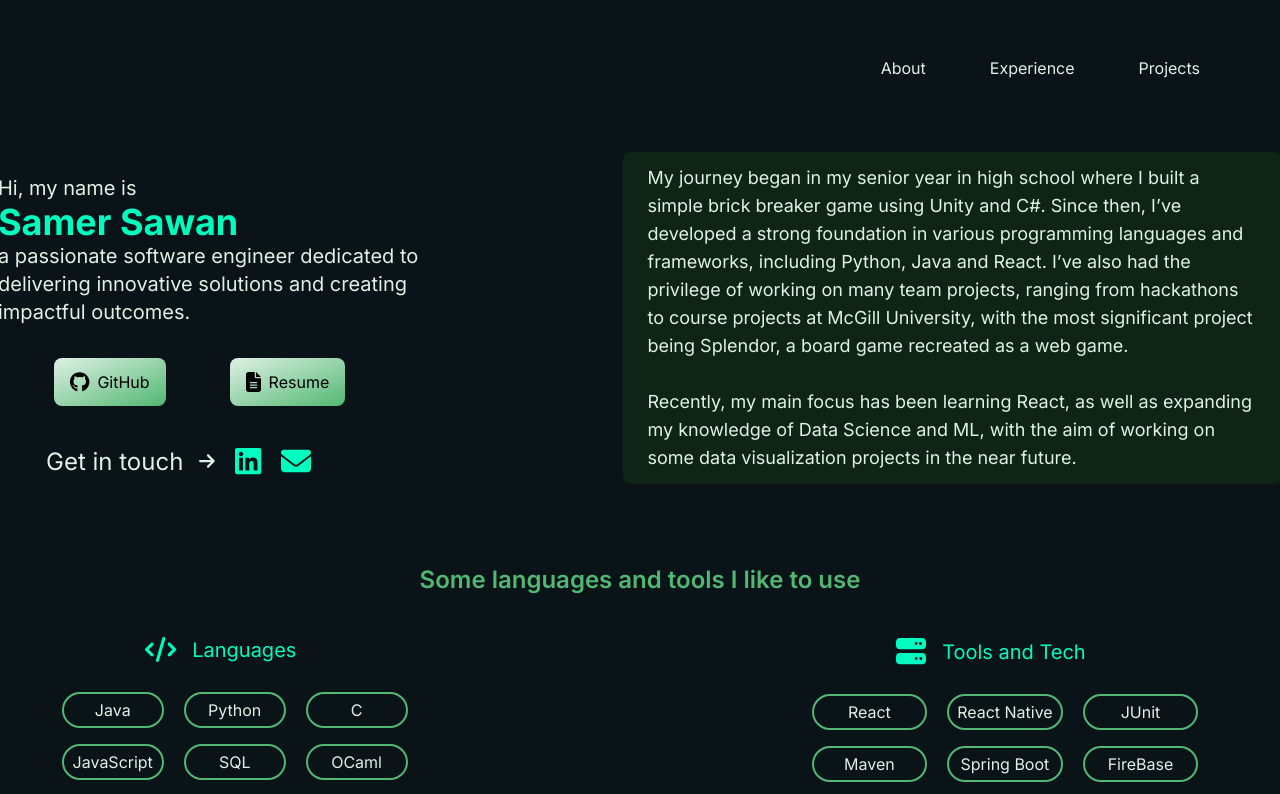
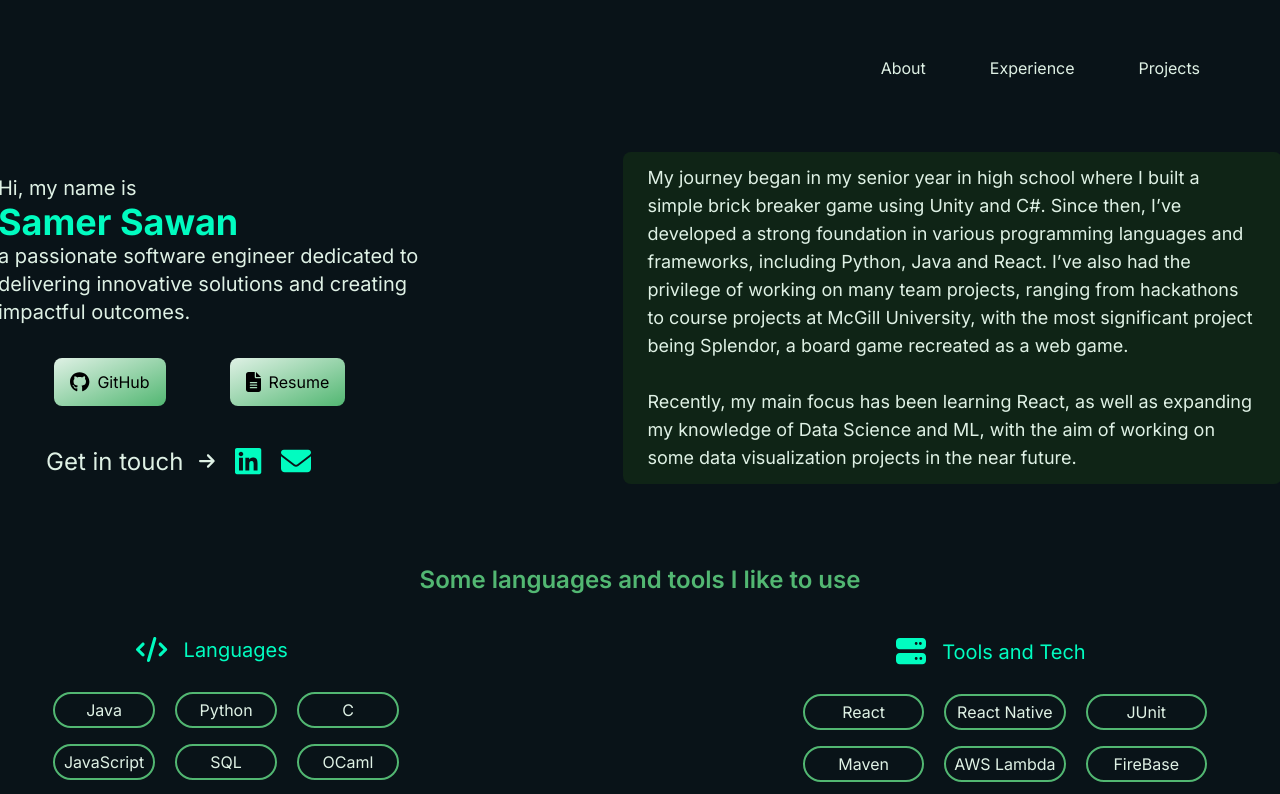
Before and after one commit to SamerSawan/PortfolioV2, a Next.js app: page / in a window 1280 px wide. Shown: the top 794 px of the page. Built offline with nearby package versions, Linux system fonts and the light colour scheme.

Commit message:
updated tech

```diff
--- a/app/page.js
+++ b/app/page.js
@@ -101,7 +101,7 @@ export default function Home() {
               <Highlight text={"React Native"} />
               <Highlight text={"JUnit"} />
               <Highlight text={"Maven"} />
-              <Highlight text={"Spring Boot"} />
+              <Highlight text={"AWS Lambda"} />
               <Highlight text={"FireBase"} />
               <Highlight text={"NextJS"} />
               <Highlight text={"Git"} />
```
